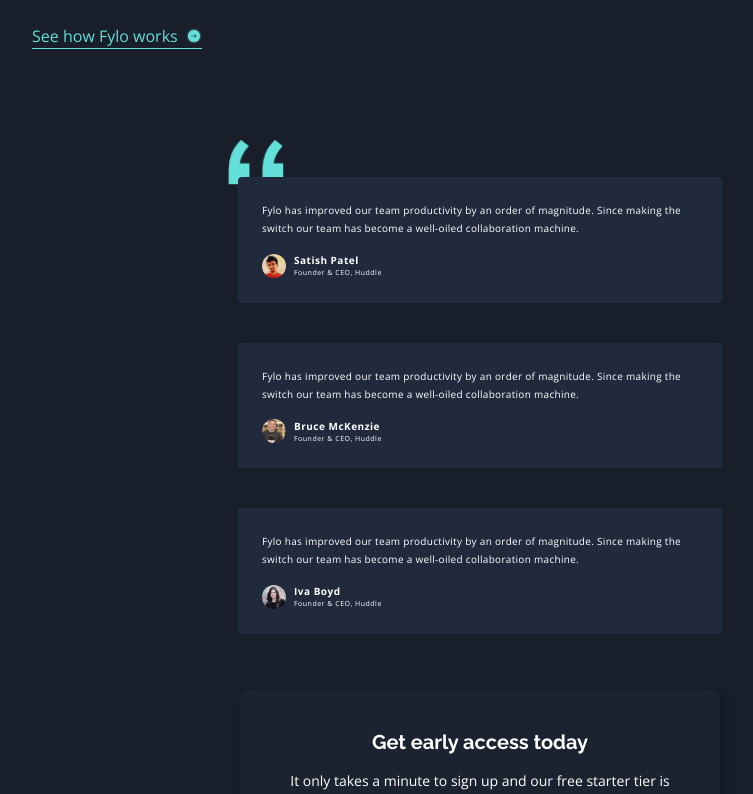
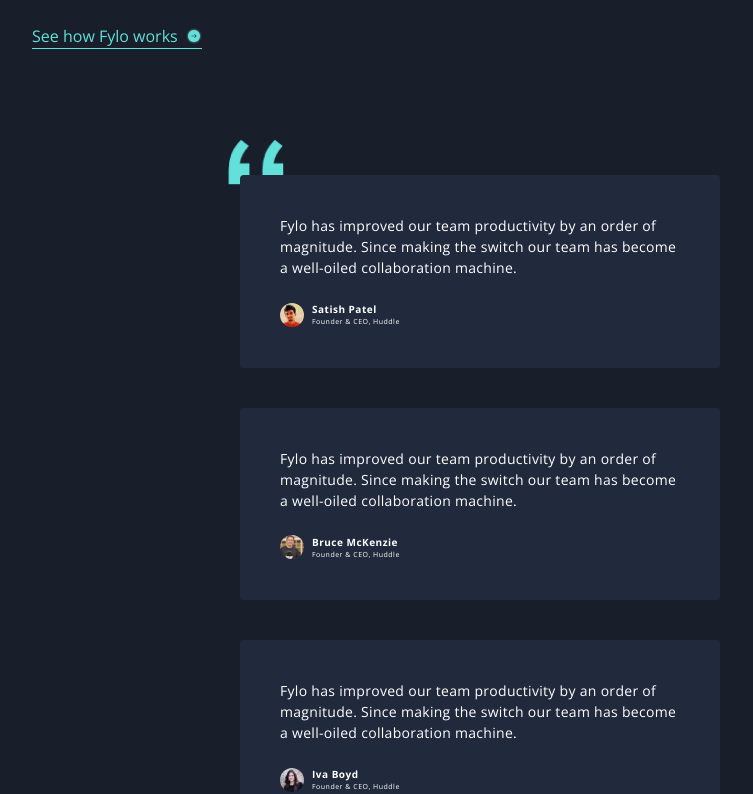
Before and after one commit to g-akca/fylo-landing-page, a React (Vite) app: page / in a window 1280 px wide. Shown: the part 2481-3275 px from the top of the page, without its empty margins (160-913 px from the left). Built offline with nearby package versions, Linux system fonts and the light colour scheme.

Commit message:
Add tablet responsive TestimonialItem styles

```diff
--- a/src/components/TestimonialItem.jsx
+++ b/src/components/TestimonialItem.jsx
@@ -1,7 +1,7 @@
 function TestimonialItem({ comment, avatarImg, name, position }) {
   return (
-    <div className="bg-navy-800 rounded-sm p-6 flex flex-col gap-4 items-start">
-      <p className="text-[10px] leading-[180%] tracking-[0.3px]">{comment}</p>
+    <div className="bg-navy-800 rounded-sm p-6 tablet:p-10 flex flex-col gap-4 tablet:gap-6 items-start">
+      <p className="text-[10px] tablet:text-base leading-[180%] tablet:leading-base tracking-[0.3px] tablet:tracking-0">{comment}</p>
 
       <div className="flex items-center gap-2">
         <img src={avatarImg} alt={name} className="w-6 aspect-square rounded-full" />
--- a/src/components/TestimonialSection.jsx
+++ b/src/components/TestimonialSection.jsx
@@ -27,7 +27,7 @@
   ];
 
   return (
-    <div className="relative self-center pt-4.75 tablet:pt-12 flex flex-col gap-6 tablet:gap-10 max-w-100 tablet:max-w-165 tablet:px-22">
+    <div className="relative self-center pt-4.75 tablet:pt-11.5 flex flex-col gap-6 tablet:gap-10 max-w-100 tablet:max-w-165 tablet:px-22.5">
       <img src={quoteIcon} alt="Quote icon" className="absolute top-0 tablet:top-2.5 left-1 tablet:left-19.5 w-6 tablet:w-14 tablet:-z-10" />
 
       {testimonials.map(item => (
```
